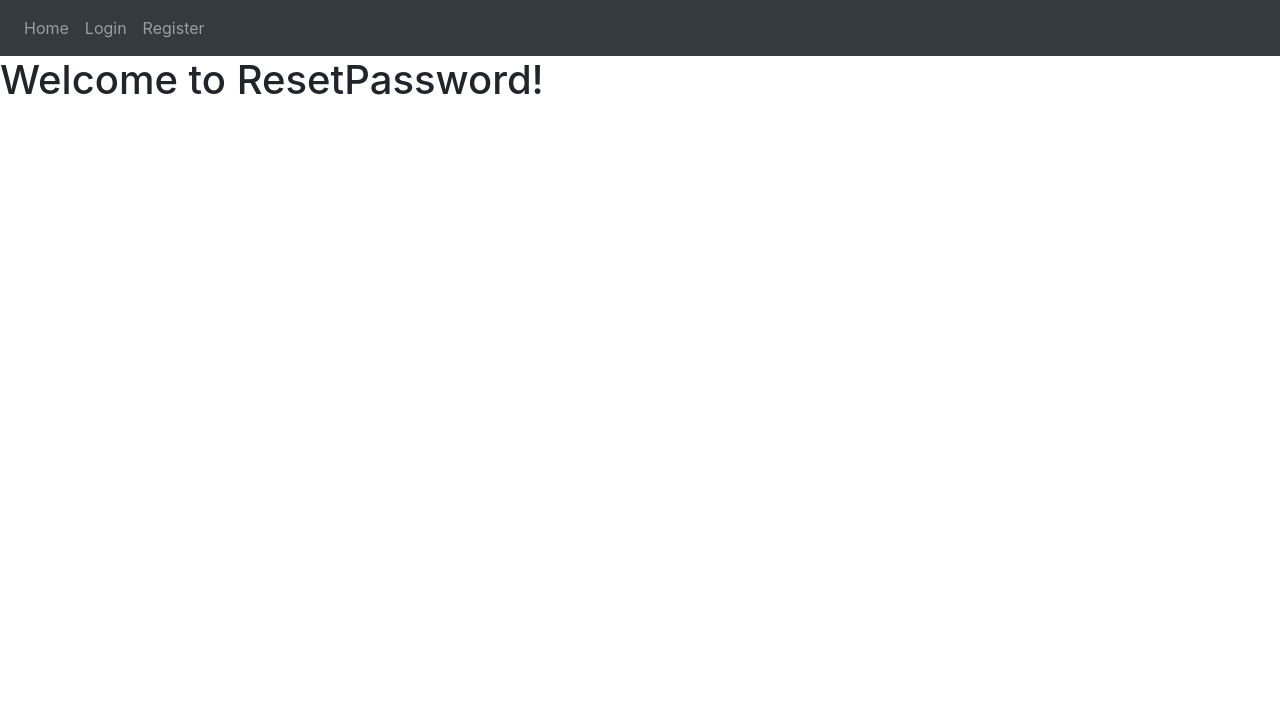
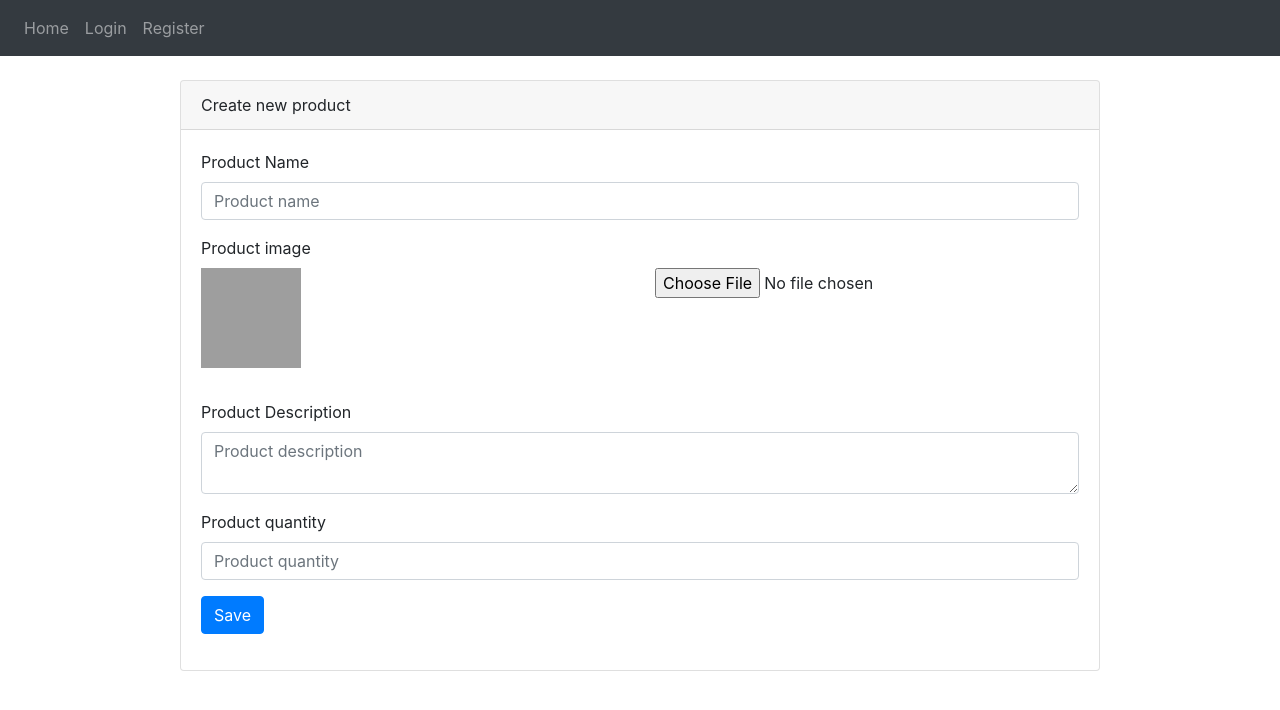
Before and after one commit to loibq1993/reactJs, a React (Create React App) app: page /product/1/edit in a window 1280 px wide. Shown: the top 710 px of the page. Built offline with nearby package versions, Linux system fonts and the light colour scheme; no server answers; grey boxes are pictures that could not be loaded.

Commit message:
edit product

```diff
--- a/src/components/product/create.js
+++ b/src/components/product/create.js
@@ -31,7 +31,7 @@ class CreateProduct extends React.Component {
         switch (name) {
             case 'name':
                 errors.name =
-                    value.length < 0
+                    value.length <= 0
                         ? 'Tên sản phẩm không được để trống'
                         : '';
                 break;
--- a/src/components/product/edit.js
+++ b/src/components/product/edit.js
@@ -1,11 +1,221 @@
-import {React} from '../../import'
+import { React, rt, bs, FontAwesomeIcon} from '../../import'
+import * as action from "../../actions/action.js";
+import {connect} from 'react-redux';
+import callApi from '../../callApi'
+
+const baseUrl = 'http://laravel.cc';
 
 class EditProduct extends React.Component {
+    constructor(props){
+        super(props);
+        this.state = {
+            name:'',
+            image:'',
+            description:'',
+            quantity:'',
+            errors: {
+                name: '',
+                image: ''
+            },
+            previewUrl : '',
+            previewFileName : ''
+        };
+        this.handleChange = this.handleChange.bind(this);
+        this.handleSubmit = this.handleSubmit.bind(this);
+    }
+
+    componentDidMount() {
+        let {match} = this.props;
+        let id = match.params.id;
+        callApi('product/'+id+'/edit','GET',null)
+            .then( (res) => {
+                this.setState({
+                    name : res.data.name,
+                    image : res.data.photo,
+                    description : res.data.description,
+                    quantity : res.data.quantity
+                });
+            })
+    }
+
+    handleChange(e){
+        const { name, value } = e.target;
+        let reader = new FileReader();
+        let errorName = "";
+        let errorImg = "";
+        let previewFileName = "";
+        let file = '';
+        if( e.target.files ){
+            file =  e.target.files[0];
+            reader.onloadend = () => {
+                this.setState({
+                    previewUrl : reader.result,
+                    previewFileName : file.name
+                });
+            }
+            reader.readAsDataURL(file)
+        }
+        const fileType = file['type'];
+        const validImageTypes = ['image/gif', 'image/jpeg', 'image/png', 'image/jpg'];
+        switch (name) {
+            case 'name':
+                errorName =
+                    value.length <= 0
+                        ? 'Tên sản phẩm không được để trống'
+                        : '';
+                break;
+            case 'image':
+                //e.target.files[0].name
+                errorImg =
+                    !validImageTypes.includes(fileType)
+                        ? 'Ảnh phải là định dạng jpeg, png, jpg, gif, svg'
+                        : '';
+                break;
+            default:
+                break;
+        }
+        this.setState({
+            errors : {
+                name : errorName,
+                image : errorImg
+            },
+            [name] : value,
+        });
+    }
+
+    handleSubmit(e){
+        e.preventDefault();
+        let {match} = this.props;
+        var formData = new FormData();
+        let id = match.params.id;
+        formData.append('name',this.state.name);
+        formData.append('description',this.state.description);
+        if(this.state.quantity!== ""){
+            formData.append('quantity',this.state.quantity);
+        }else{
+            formData.append('quantity',"0");
+        }
+        if(e.target.image.files.length > 0){
+            formData.append('photo',e.target.image.files[0]);
+        }
+        formData.append('id',id);
+        formData.append('_method','PATCH');
+
+        console.log(id);
+        callApi('product/'+id,'POST',formData)
+            .then( (res) => {
+                this.props.history.push('/')
+            })
+            .catch( (errs) => {
+                let json = errs.response.data.error;
+                this.setState({
+                    errors: {
+                        name : json.name,
+                        image : json.photo
+                    }
+                });
+            })
+    }
+
     render() {
-        return (<div>
-            <h1>Welcome to Edit!</h1>
-        </div>)
+        let product = this.state;
+        let errors = this.state.errors;
+        let previewUrl = this.state.previewUrl;
+        let previewFileName = this.state.previewFileName;
+        return (
+            <main className="py-4">
+                <div className="container">
+                    <div className="row justify-content-center">
+                        <div className="col-md-10">
+                            <div className="card">
+                                <div className="card-header">Create new product</div>
+                                <div className="card-body">
+                                    <form
+                                        id="form-create"
+                                        encType="multipart/form-data"
+                                        onSubmit={this.handleSubmit}
+                                    >
+                                        <div className="form-group">
+                                            <label>Product Name</label>
+                                            <input
+                                                type="text"
+                                                name="name"
+                                                placeholder="Product name"
+                                                value={product.name}
+                                                onChange={this.handleChange}
+                                                className="form-control"
+                                            />
+                                            {<span className='error'>{errors.name}</span>}
+                                        </div>
+                                        <div className="form-group row">
+                                            <label className="col-md-12">Product image</label>
+                                            <span className="col-md-6">
+                                                {previewUrl !== ''
+                                                    ? <img height="100" width="100" src={previewUrl} alt={product.photo} />
+                                                    :<img height="100" width="100" src={baseUrl + '/images/' + product.image} alt={product.photo} />
+                                                }
+                                                <p>
+                                                    {previewUrl !== ''
+                                                        ? previewFileName
+                                                        : product.image
+                                                    }
+                                                </p>
+                                            </span>
+                                            <input
+                                                type="file"
+                                                name="image"
+                                                onChange={this.handleChange}
+                                                className="col-md-6"
+
+                                            />
+                                            {<span className='col-md-12 error'>{errors.image}</span>}
+                                        </div>
+                                        <div className="form-group">
+                                            <label>Product Description</label>
+                                            <textarea
+                                                className="form-control"
+                                                name="description"
+                                                placeholder="Product description"
+                                                onChange={this.handleChange}
+                                                value={product.description || ''}
+                                            />
+                                        </div>
+                                        <div className="form-group">
+                                            <label>Product quantity</label>
+                                            <input
+                                                type="number"
+                                                name="quantity"
+                                                placeholder="Product quantity"
+                                                value={product.quantity}
+                                                onChange={this.handleChange}
+                                                className="form-control"
+                                            />
+                                        </div>
+                                        <div className="form-group">
+                                            <button type="submit" className="btn btn-primary">Save</button>
+                                        </div>
+                                    </form>
+                                </div>
+                            </div>
+                        </div>
+                    </div>
+                </div>
+            </main>
+        )
     }
 }
 
-export default EditProduct;
+const mapStateToProps = state => {
+    return {
+        products :state.products
+    }
+};
+const mapDispatchToProps = (dispatch) => {
+    return {
+        fetchAllProducts : (products) => {
+            dispatch(action.actFetchData(products));
+        },
+    }
+};
+
+export default connect(mapStateToProps,mapDispatchToProps)(EditProduct)
--- a/src/components/product/index.js
+++ b/src/components/product/index.js
@@ -14,12 +14,19 @@ class IndexProduct extends React.Component {
     }
 
     componentDidMount() {
-       callApi('product','GET',null)
+        callApi('product','GET',null)
            .then( (res) => {
                // this.setState({products :res.data});
                this.props.fetchAllProducts(res.data);
            })
     }
+
+    handleEdit = (id) => {
+        callApi(`product/`+id,'get',null)
+            .then( (res) => {
+                this.props.history.push('/product/'+id+'/edit');
+            })
+    };
 
     handleDelete = (id) => {
         var {products} = this.props;
@@ -82,9 +89,12 @@ class IndexProduct extends React.Component {
                                             <td>{product.quantity}</td>
                                             <td>
                                                 <rt.Link className="btn btn-primary" to={'/product/'+product.id}>View</rt.Link>
-                                                <rt.Link className="btn btn-warning" to={'/product/edit/'+product.id}>
-                                                    Sửa
-                                                </rt.Link>
+                                                <bs.Button
+                                                    onClick={_this.handleEdit.bind(this, product.id)} //error while using this. have to change to _this
+                                                    className="btn btn-warning"
+                                                >
+                                                    Edit
+                                                </bs.Button>
                                                 <bs.Button
                                                     onClick={_this.handleDelete.bind(this, product.id)} //error while using this. have to change to _this
                                                     className="btn btn-danger"
--- a/src/container/App.js
+++ b/src/container/App.js
@@ -28,8 +28,8 @@ class App extends React.Component {
                         <rt.Route path="/reset-password" component={ResetPassword} />
                         <rt.Route exact path="/" component={IndexProduct} />
                         <rt.Route path="/product/create" component={CreateProduct} />
-                        <rt.Route path="/product/edit/:id" component={EditProduct} />
-                        <rt.Route path="/product/:id" component={ViewProduct} />
+                        <rt.Route path="/product/:id/edit" component={EditProduct} />
+                        <rt.Route path="/product/:id" component={ViewProduct} main/>
                     </rt.Switch>
                 </div>
             </rt.BrowserRouter>
```
